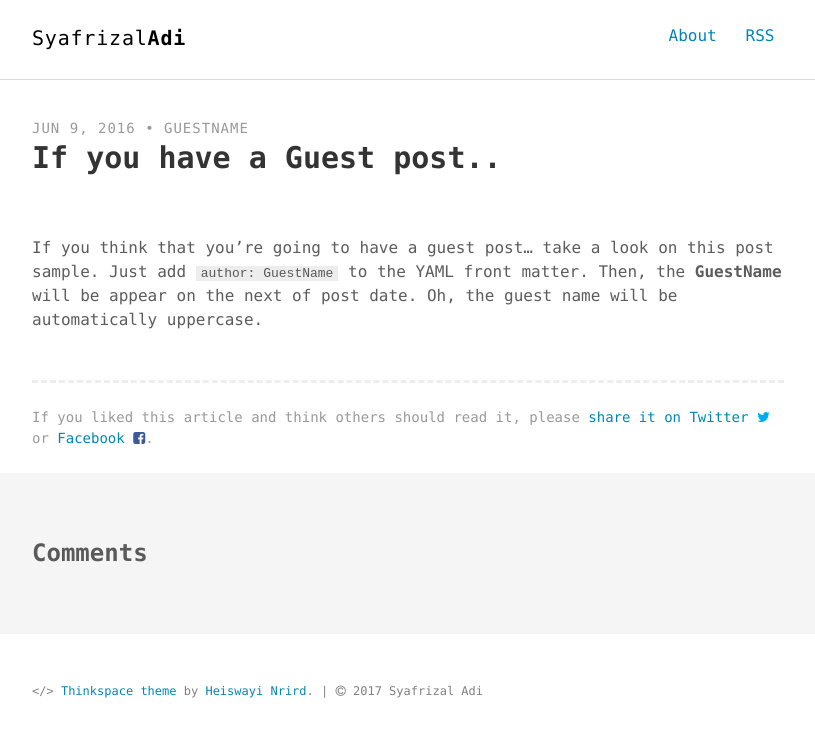
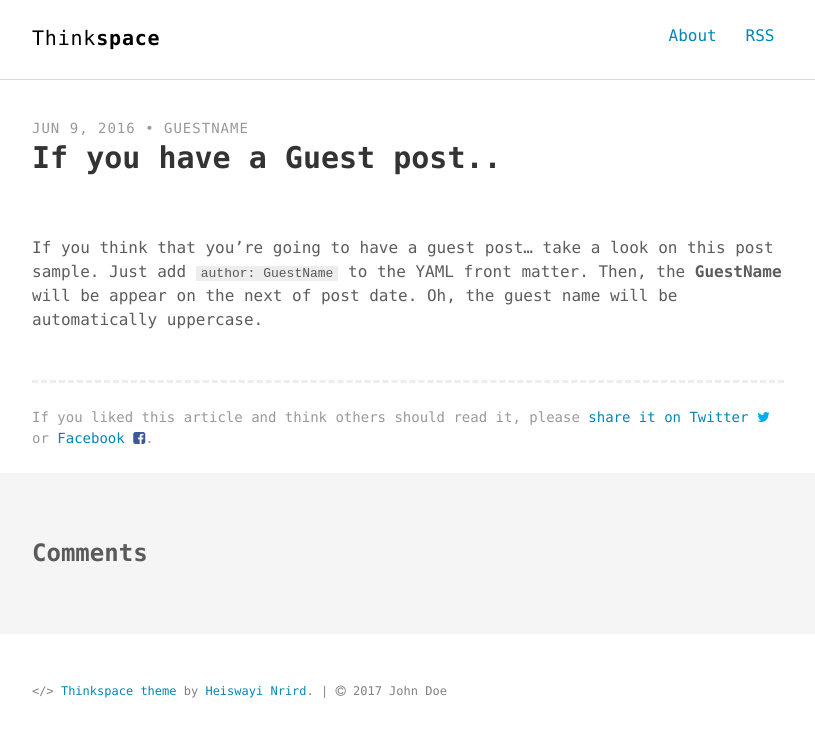
Before and after one commit to syafrizaladi/saktia, a Jekyll site: the page built from _posts/2016-06-09-if-you-have-a-guest-post.md, in a window 1280 px wide. Shown: the top 737 px of the page, without its empty margins (232-1047 px from the left). Built offline with Jekyll 4.4.1, drawn with Linux system fonts in a browser that asks for light colours; comment, search, counter and statistics services are not loaded.

Commit message:
Add files via upload

```diff
--- a/_config.yml
+++ b/_config.yml
@@ -1,8 +1,8 @@
 
 # SEO settings
-title: "Syafrizal"
-title2: "Adi" # default: ""
-description: "Personal Blog of Syafrizal Adi."
+title: "Think"
+title2: "space" # default: ""
+description: "Just another minimalist Jekyll theme for technical writing."
 keywords: "Jekyll, theme, free, download, SEO, blog, web, minimalist, thinkspace"
 url: http://heiswayi.github.io/thinkspace # site url
 baseurl: "" # apply repo name if use it under gh-pages branch
@@ -29,16 +29,16 @@ sass:
 
 # Author settings
 author:
-  name     : "Syafrizal Adi"
-  job      : "Scrum Master"
+  name     : "John Doe"
+  job      : "Software Engineer"
   bio      : "1+1=3 is always TRUE in my world, a balance between binary and reality."
   thumb    : /images/author.jpg
-  email    : syafrizaladi@saktia.com
-  url      : syafrizaladi.github.io
-  github   : http://github.com/syafrizaladi
-  twitter  : http://twitter.com/syafrizaladi
-  facebook : https://www.facebook.com/Syafrizal.Adi.Saktia
-  linkedin : http://linkedin.com/in/saktia
+  email    : hnrird@gmail.com
+  url      : http://heiswayi.github.io
+  github   : http://github.com/heiswayi
+  twitter  : http://twitter.com/HeiswayiNrird
+  facebook : https://www.facebook.com/heiswayi.nrird
+  linkedin : http://linkedin.com/in/nrird
 
 # social settings
 og_locale: "en_US"
@@ -57,5 +57,3 @@ navbar:
     title: Blog
 
 exclude: ["gulp", "node_modules", "bower", "bower_components", "config.rb", "src", "Gemfile", "Gemfile.lock", ".rvmrc", ".rbenv-version", "package.json", "gulpfile.js", "README.md", "Rakefile", "changelog.md"]
-
-theme: Think Space
```
